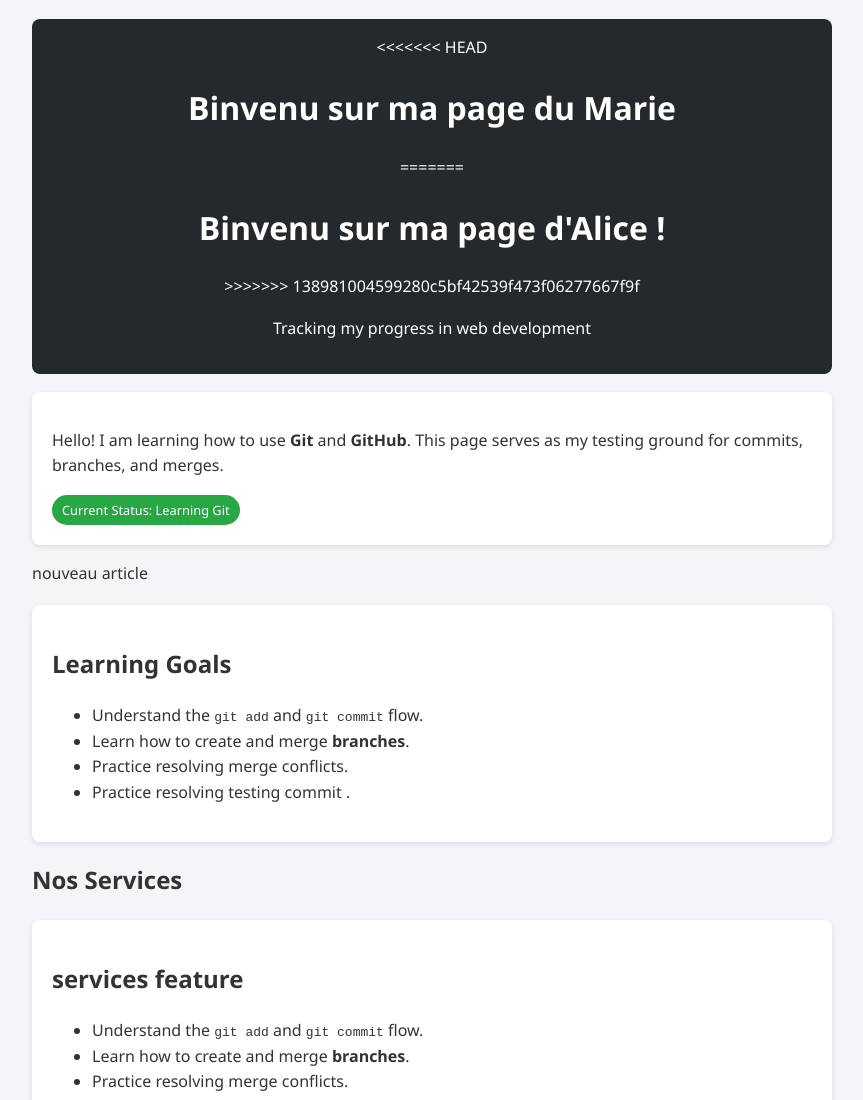
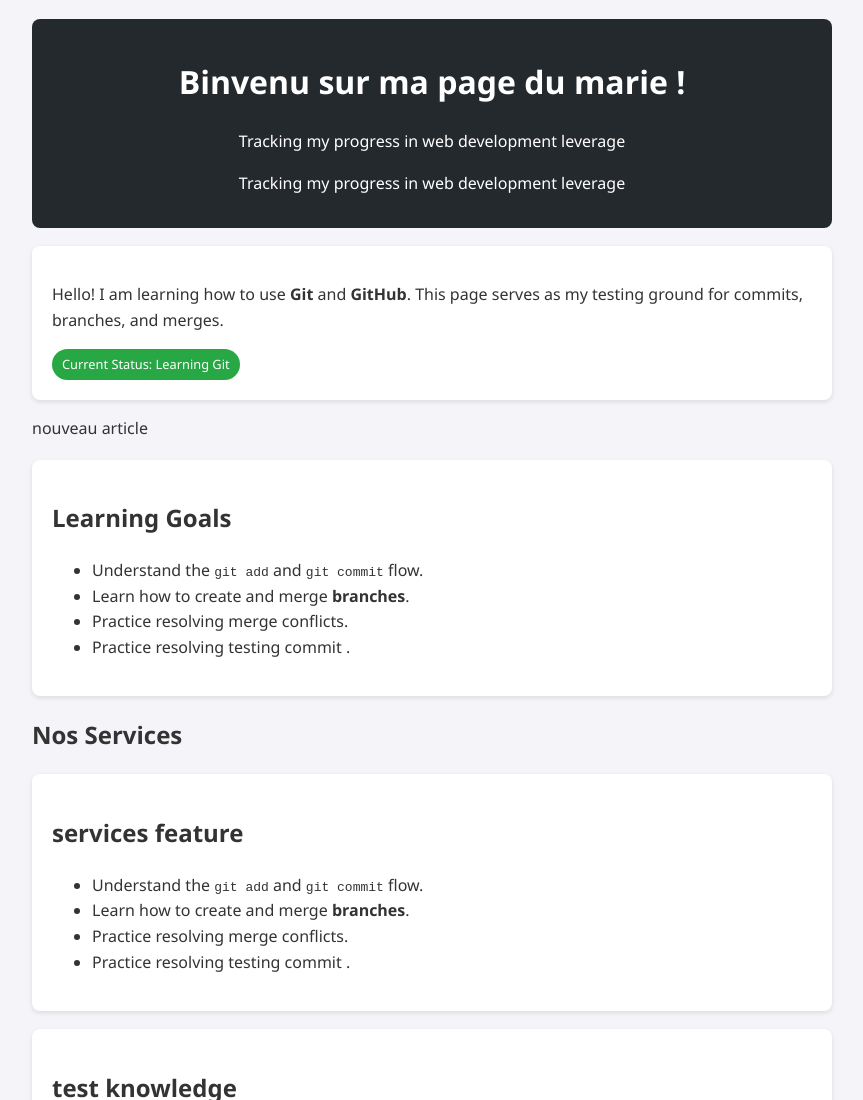
Before and after one commit to devjennane-sys/mon-projet, a plain HTML site: page index.html in a window 1280 px wide. Shown: the top 1100 px of the page, without its empty margins (208-1071 px from the left). Drawn offline with Linux system fonts and the light colour scheme.

Commit message:
add paragraph

```diff
--- a/index.html
+++ b/index.html
@@ -47,12 +47,11 @@
 <body>
 
     <header>
-<<<<<<< HEAD
-        <h1>Binvenu sur ma page du Marie</h1>
-=======
-        <h1>Binvenu sur ma page d'Alice !</h1>
->>>>>>> 138981004599280c5bf42539f473f06277667f9f
-        <p>Tracking my progress in web development  </p>
+
+        <h1>Binvenu sur ma page du marie !</h1>
+
+        <p>Tracking my progress in web development  leverage </p>
+        <p>Tracking my progress in web development  leverage </p>
     </header>
 
     <section id="about">
```
